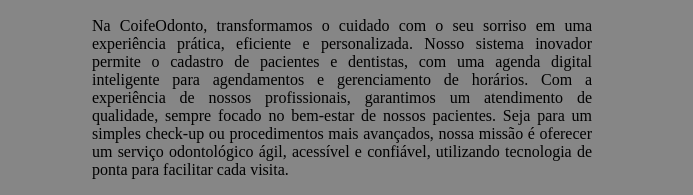
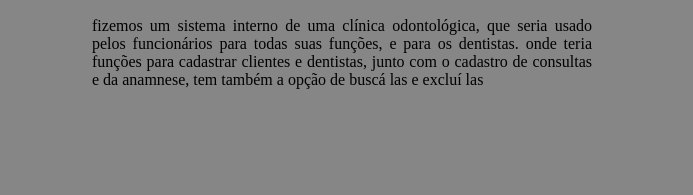
Before and after one commit to Aletreus/apresentacao, a plain HTML site: page index.html in a window 1280 px wide. Shown: the part 820-1015 px from the top of the page, without its empty margins (298-991 px from the left). After the commit the page ends 925 px from the top, so only its background shows below. Drawn offline with Linux system fonts and the light colour scheme.

Commit message:
Atualizar o index.html

```diff
--- a/index.html
+++ b/index.html
@@ -81,8 +81,7 @@
         <h2>Aumente seu brilho com o brilho do sorriso.</h2>
         <img src="https://media.istockphoto.com/id/498570289/pt/foto/engra%C3%A7ado-retrato-de-um-sorridente-com-dentes-brancos-n%C3%A3o-reais-cavalo.jpg?s=612x612&w=0&k=20&c=FwsPdhGNCwL07oDmMjAhu-ZwUrSZDInyqNEygXlqsR8=" alt="" id="cavalo">
         <div id="resumo">
-            <p>Na CoifeOdonto, transformamos o cuidado com o seu sorriso em uma experiência prática, eficiente e personalizada. Nosso sistema inovador permite o cadastro de pacientes e dentistas, com uma agenda digital inteligente para agendamentos e gerenciamento de horários.
-            Com a experiência de nossos profissionais, garantimos um atendimento de qualidade, sempre focado no bem-estar de nossos pacientes. Seja para um simples check-up ou procedimentos mais avançados, nossa missão é oferecer um serviço odontológico ágil, acessível e confiável, utilizando tecnologia de ponta para facilitar cada visita.
+            <p>fizemos um sistema interno de uma clínica odontológica, que seria usado pelos funcionários para todas suas funções, e para os dentistas. onde teria funções para cadastrar clientes e dentistas, junto com o cadastro de consultas e da anamnese, tem também a opção de buscá las e excluí las
             </p>
         </div>
     </div>
```
